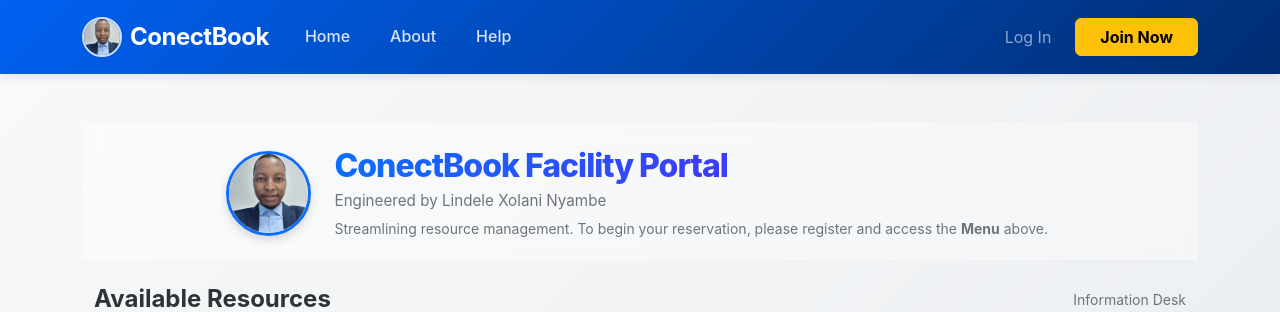
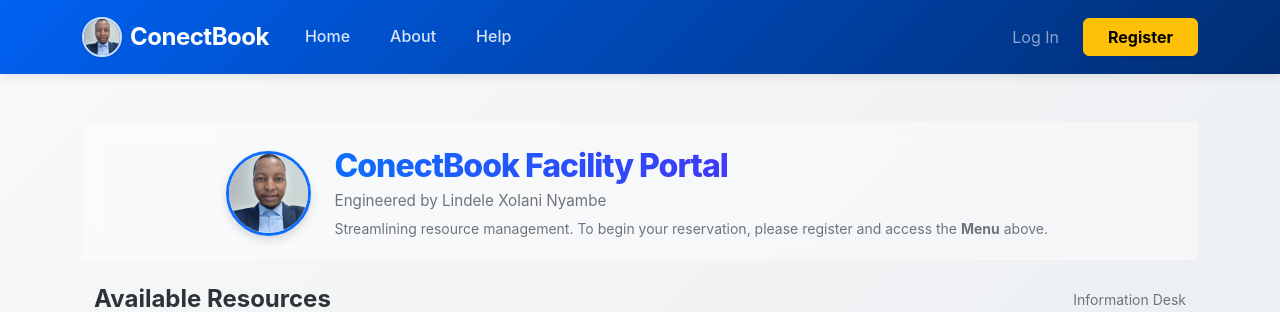
Before and after one commit to NyambeXli/FacilityBookingSystem, an ASP.NET Core app: page / in a window 1280 px wide. Shown: the top 312 px of the page. Run offline with ASP.NET Core 8, Linux system fonts and the light colour scheme; some libraries are stand-ins or nearby versions.

Commit message:
Update shared layout navigation button to Register
Changed the call-to-action button text from "Join now" to "Register" in the shared layout for a more direct user experience.

```diff
--- a/Views/Shared/_Layout.cshtml
+++ b/Views/Shared/_Layout.cshtml
@@ -243,7 +243,7 @@
                                 <a class="nav-link" asp-controller="Account" asp-action="Login">Log In</a>
                             </li>
                             <li class="nav-item">
-                                <a class="btn btn-warning fw-bold ms-lg-3 px-4 shadow-sm" asp-controller="Account" asp-action="Register">Join Now</a>
+                                <a class="btn btn-warning fw-bold ms-lg-3 px-4 shadow-sm" asp-controller="Account" asp-action="Register">Register</a>
                             </li>
                         }
                     </ul>
```
